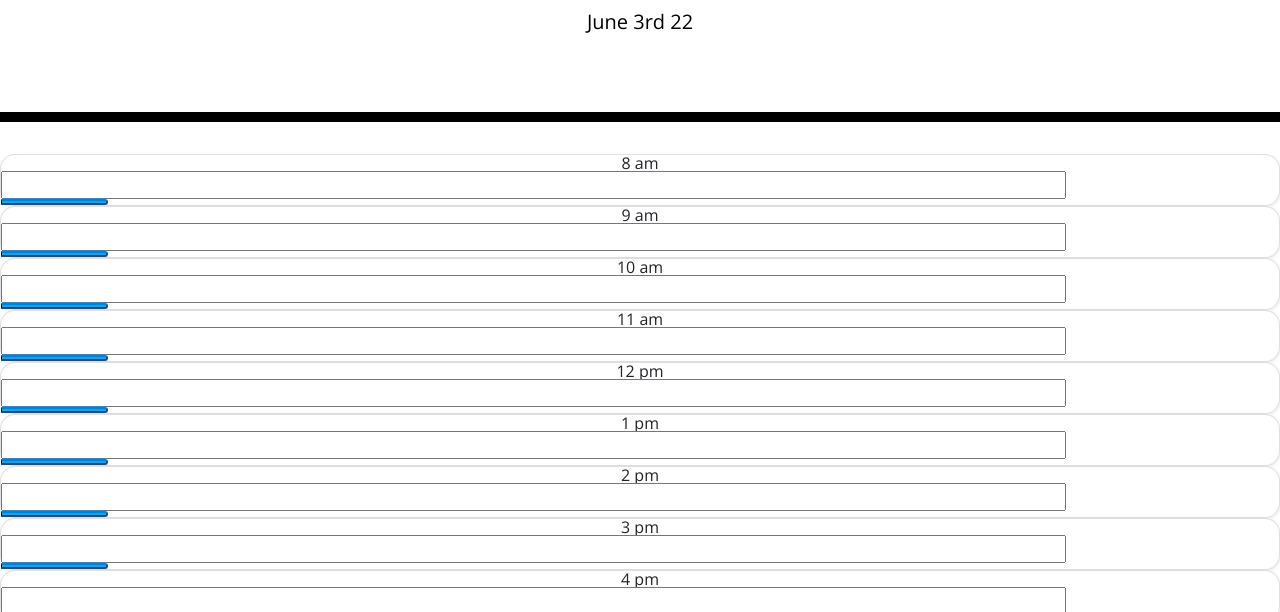
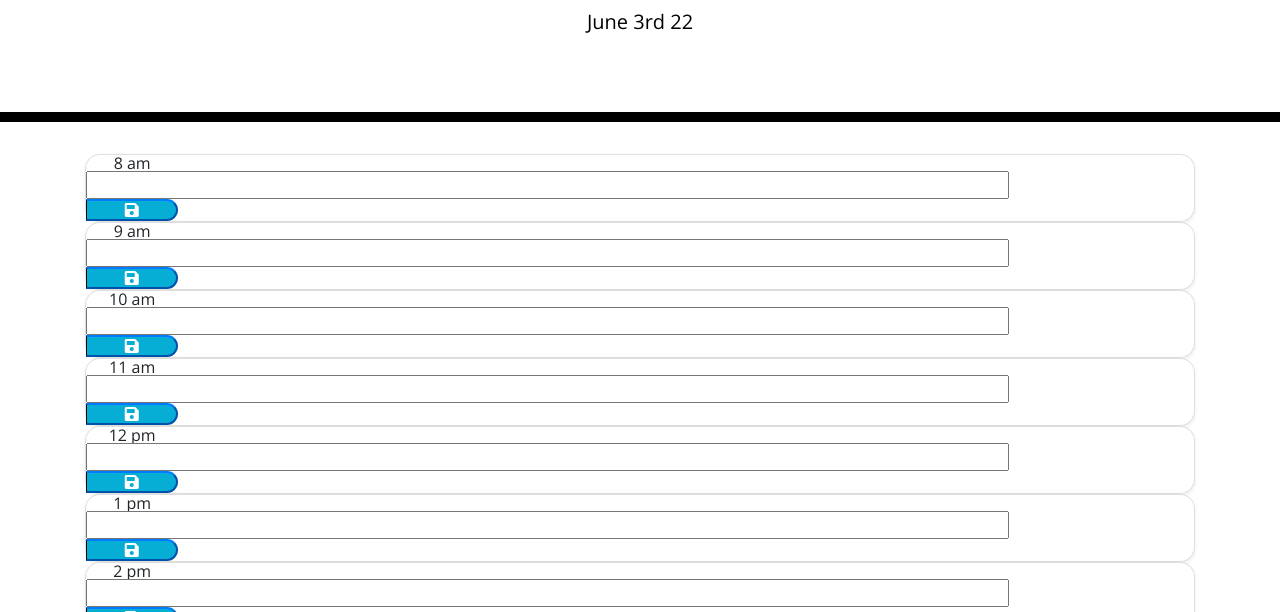
Before and after one commit to akaur09/Personal-Planner, a plain HTML site: page index.html in a window 1280 px wide. Shown: the part 182-794 px from the top of the page. Drawn offline with nearby package versions, Linux system fonts and the light colour scheme.

Commit message:
fix css and buttons

```diff
--- a/assets/style.css
+++ b/assets/style.css
@@ -58,6 +58,7 @@ body {
   }
 
   .saveBtn {
+    justify-content: left;
     border-left: 1px solid black;
     border-top-right-radius: 15px;
     border-bottom-right-radius: 15px;
--- a/index.html
+++ b/index.html
@@ -4,10 +4,7 @@
     <meta charset="UTF-8" />
     <meta name="viewport" content="width=device-width, initial-scale=1.0" />
     <meta http-equiv="X-UA-Compatible" content="ie=edge" />
-    <link
-      rel="stylesheet"
-      href="https://cdnjs.cloudflare.com/ajax/libs/twitter-bootstrap/4.5.0/css/bootstrap.min.css"
-    />
+    <link rel="stylesheet" href="https://stackpath.bootstrapcdn.com/bootstrap/4.3.1/css/bootstrap.min.css">
     <link
       rel="stylesheet"
       href="https://use.fontawesome.com/releases/v5.8.1/css/all.css"
@@ -22,8 +19,6 @@
     <!-- My style sheet -->
   <link rel="stylesheet" href="./assets/style.css" />
   <title>Work Day Scheduler</title>
-    <link rel="stylesheet" href="./assets/style.css" />
-    <title>Work Day Scheduler</title>
   </head>
 
   <body>
@@ -32,106 +27,106 @@
       <p class="lead">A simple calendar app for scheduling your work day</p>
       <p id="currentDay" class="lead"></p>
     </header>
-    <div class="Timeblocks" id="Planner">
+    <div class="Timeblocks container" id="Planner">
       <!-- Timeblocks go here -->
       <!-- 8am -->
       <section id="8" class="card shadow-sm time-block">
-        <div class="col justify-content hours">
+        <div class="col-md-1 justify-content hours">
           8 am
         </div>
         <input type="text" class="col-md-10 plan">
         </input>
-        <button class="btn-primary saveBtn col-md-1">
+        <button class="btn-primary saveBtn col-md-1 fas fa-save">
         </button>
       </section>
       <!-- 9am -->
       <section id="9" class="card shadow-sm time-block">
-        <div class="col  justify-content hours">
+        <div class="col-md-1  justify-content hours">
           9 am
         </div>
         <input type="text" class="col-md-10 plan">
         </input>
-        <button class="btn-primary saveBtn col-md-1">
+        <button class="btn-primary saveBtn col-md-1 fas fa-save">
         </button>
       </section>
       <!-- 10 am -->
       <section id="10" class="card shadow-sm time-block">
-        <div class="col  justify-content hours">
+        <div class="col-md-1  justify-content hours">
           10 am
         </div>
         <input type="text" class="col-md-10 plan">
         </input>
-        <button class="btn-primary saveBtn col-md-1">
+        <button class="btn-primary saveBtn col-md-1 fas fa-save">
         </button>
       </section>
       <!-- 11 am -->
       <section id="11" class="card shadow-sm time-block">
-        <div class="col  justify-content hours">
+        <div class="col-md-1  justify-content hours">
           11 am
         </div>
         <input type="text" class="col-md-10 plan">
         </input>
-        <button class="btn-primary saveBtn col-md-1">
+        <button class="btn-primary saveBtn col-md-1 fas fa-save">
         </button>
       </section>
       <!-- 12 pm -->
       <section id="12" class="card shadow-sm time-block">
-        <div class="col  justify-content hours">
+        <div class="col-md-1  justify-content hours">
           12 pm
         </div>
         <input type="text" class="col-md-10 plan">
         </input>
-        <button class="btn-primary saveBtn col-md-1">
+        <button class="btn-primary saveBtn col-md-1 fas fa-save">
         </button>
       </section>
       <!-- 1pm -->
       <section id="13" class="card shadow-sm time-block">
-        <div class="col  justify-content hours">
+        <div class="col-md-1  justify-content hours">
           1 pm
         </div>
         <input type="text" class="col-md-10 plan">
         </input>
-        <button class="btn-primary saveBtn col-md-1">
+        <button class="btn-primary saveBtn col-md-1 fas fa-save">
         </button>
       </section>
       <!-- 2pm -->
       <section id="14" class="card shadow-sm time-block">
-        <div class="col  justify-content hours">
+        <div class="col-md-1  justify-content hours">
           2 pm
         </div>
         <input type="text" class="col-md-10 plan">
         </input>
-        <button class="btn-primary saveBtn col-md-1">
+        <button class="btn-primary saveBtn col-md-1 fas fa-save">
         </button>
       </section>
       <!-- 3pm -->
       <section id="15" class="card shadow-sm time-block">
-        <div class="col  justify-content hours">
+        <div class="col-md-1  justify-content hours">
           3 pm
         </div>
         <input type="text" class="col-md-10 plan">
         </input>
-        <button class="btn-primary saveBtn col-md-1">
+        <button class="btn-primary saveBtn col-md-1 fas fa-save">
         </button>
       </section>
       <!-- 4pm -->
       <section id="16" class="card shadow-sm time-block">
-        <div class="col justify-content hours">
+        <div class="col-md-1 justify-content hours">
           4 pm
         </div>
         <input type="text" class="col-md-10 plan">
         </input>
-        <button class="btn-primary saveBtn col-md-1">
+        <button class="btn-primary saveBtn col-md-1 fas fa-save">
         </button>
       </section>
       <!-- 5pm -->
       <section id="17" class="card shadow-sm time-block">
-        <div class="col justify-content hours">
+        <div class="col-md-1 justify-content hours">
           5 pm
         </div>
         <input type="text" class="col-md-10 plan">
         </input>
-        <button class="btn-primary saveBtn col-md-1">
+        <button class="btn-primary saveBtn col-md-1 fas fa-save">
         </button>
       </section>
     </div>
```
